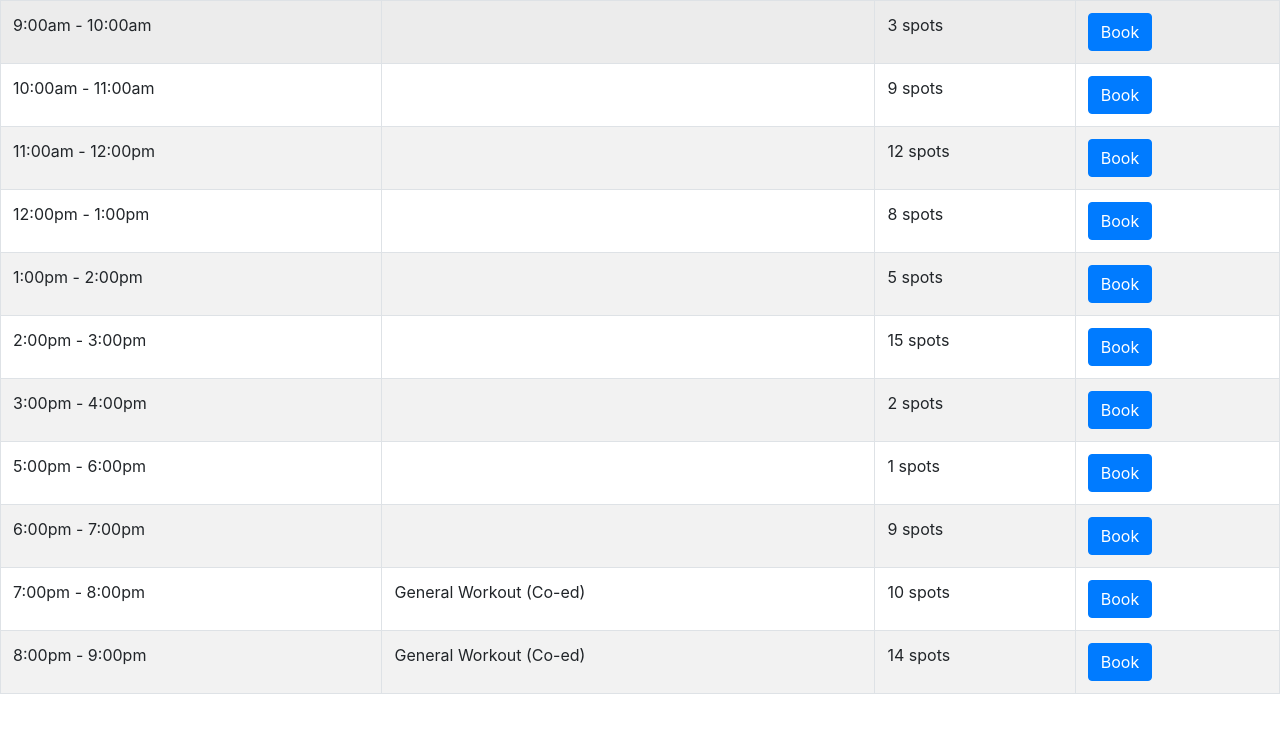
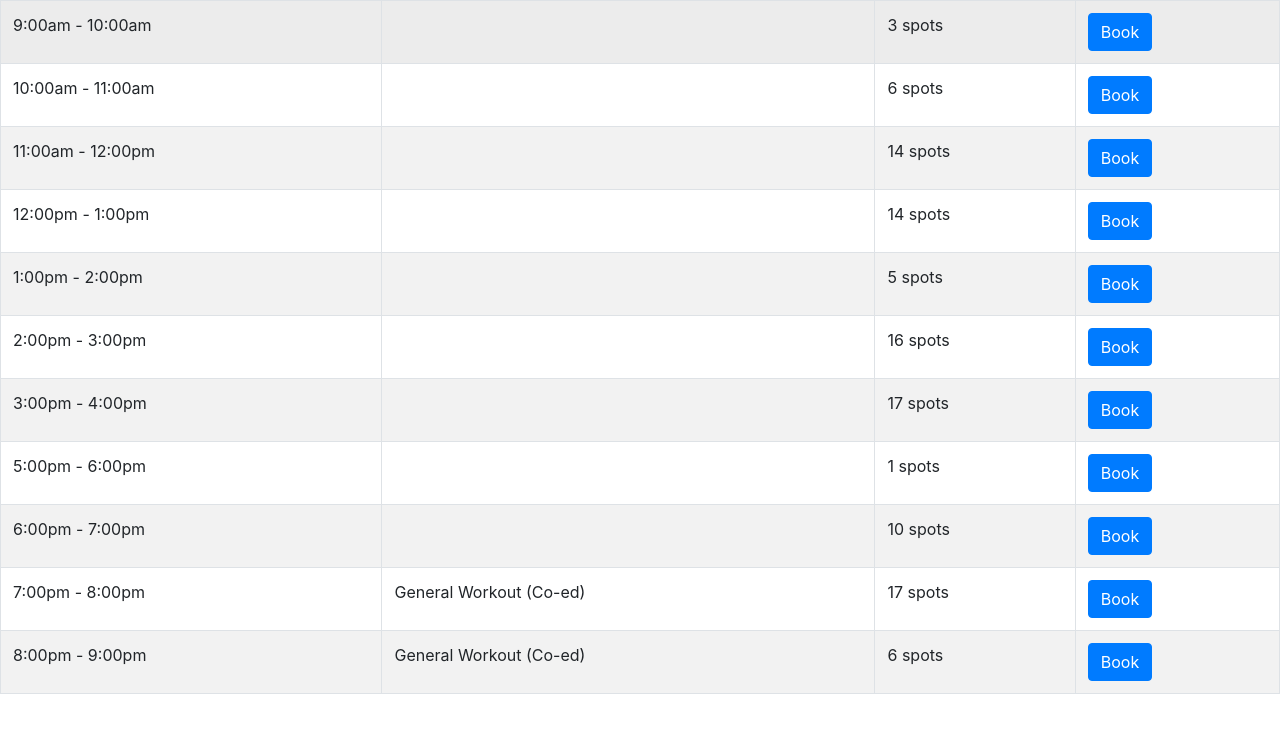
Before and after one commit to JoshuaConcon/VelocityHackathon, a React (Create React App) app in the folder demo/: page /tiles in a window 1280 px wide. Shown: the top 732 px of the page. Built offline with nearby package versions, Linux system fonts and the light colour scheme.

Commit message:
making changes

```diff
--- a/demo/src/components/Calendar/calendar.js
+++ b/demo/src/components/Calendar/calendar.js
@@ -26,9 +26,8 @@ export default class BookingCalendar extends React.Component {
     }
 
     updateOption(e) {
-        console.log(e.target.value);
         this.setState({
-            selectedOption: e.target.value
+            selectedOption: e.target.outerText
         })
     }
 
@@ -44,21 +43,13 @@ export default class BookingCalendar extends React.Component {
             <div style={{marginLeft: "35%", marginRight: "30%", marginTop: "25px"}}>
                 <Calendar className="shadow mb-5 bg-white rounded" style={{width: "50%", border: "none"}} onChange={this.updateDate} />
             </div>
-            {/* <div className="shadow mb-5 bg-white rounded" style={{marginLeft: "25%", marginRight: "30%", marginTop: "25px"}}>
-                <DropdownButton key="Danger" id='dropdown-variants-Danger' variant="danger" title={this.state.selectedOption} onClick={this.updateOption}>
+            <div style={{marginLeft: "25%", marginRight: "30%", marginTop: "25px"}}>
+                <DropdownButton style={{textAlign: "center"}} key="Danger" id='dropdown-variants-Danger' variant="danger" title={this.state.selectedOption} onClick={this.updateOption}>
                     <Dropdown.Item eventKey="General Work Out">General Work Out</Dropdown.Item>
                     <Dropdown.Item eventKey="Cardio/Treadmill">Cardio/Treadmill</Dropdown.Item>
                     <Dropdown.Item eventKey="Yoga Room">Yoga Room</Dropdown.Item>
                 </DropdownButton>
-            </div> */}
-            <Form.Group style={{width: "25%", marginLeft: "35%"}} controlId="formSector">
-                <Form.Control as="select" defaultValue="Select Workout" onChange={this.updateDate}>
-                    <option>Select Workout</option>
-                    <option>General Workout</option>
-                    <option>Cardio/Treadmill</option>
-                    <option>Yogo Room</option>
-                </Form.Control>
-            </Form.Group>
+            </div>
             <div className="shadow mb-5 bg-white rounded" style={{marginLeft: "25%", marginRight: "30%", marginTop: "25px"}}>
                 {this.state.selectedOption != "Please select a workout" ? <Tiles name={this.state.selectedOption}/> : <div></div>}
             </div>
--- a/demo/src/components/Tiles.js
+++ b/demo/src/components/Tiles.js
@@ -21,61 +21,61 @@ class Tiles extends Component {
                     <tr>
                         <td>10:00am - 11:00am</td>
                         <td>{this.props.name}</td>
-                        <td>9 spots</td>
+                        <td>{Math.floor(1 + Math.random() * (20 - 1))} spots</td>
                         <td><Button>Book</Button></td>
                     </tr>
                     <tr>
                         <td>11:00am - 12:00pm</td>
                         <td>{this.props.name}</td>
-                        <td>12 spots</td>
+                        <td>{Math.floor(1 + Math.random() * (20 - 1))} spots</td>
                         <td><Button>Book</Button></td>
                     </tr>
                     <tr>
                         <td>12:00pm - 1:00pm</td>
                         <td>{this.props.name}</td>
-                        <td>8 spots</td>
+                        <td>{Math.floor(1 + Math.random() * (20 - 1))} spots</td>
                         <td><Button>Book</Button></td>
                     </tr>
                     <tr>
                         <td>1:00pm - 2:00pm</td>
                         <td>{this.props.name}</td>
-                        <td>5 spots</td>
+                        <td>{Math.floor(1 + Math.random() * (20 - 1))} spots</td>
                         <td><Button>Book</Button></td>
                     </tr>
                     <tr>
                         <td>2:00pm - 3:00pm</td>
                         <td>{this.props.name}</td>
-                        <td>15 spots</td>
+                        <td>{Math.floor(1 + Math.random() * (20 - 1))} spots</td>
                         <td><Button>Book</Button></td>
                     </tr>
                     <tr>
                         <td>3:00pm - 4:00pm</td>
                         <td>{this.props.name}</td>
-                        <td>2 spots</td>
+                        <td>{Math.floor(1 + Math.random() * (20 - 1))} spots</td>
                         <td><Button>Book</Button></td>
                     </tr>
                     <tr>
                         <td>5:00pm - 6:00pm</td>
                         <td>{this.props.name}</td>
-                        <td>1 spots</td>
+                        <td>{Math.floor(1 + Math.random() * (20 - 1))} spots</td>
                         <td><Button>Book</Button></td>
                     </tr>
                     <tr>
                         <td>6:00pm - 7:00pm</td>
                         <td>{this.props.name}</td>
-                        <td>9 spots</td>
+                        <td>{Math.floor(1 + Math.random() * (20 - 1))} spots</td>
                         <td><Button>Book</Button></td>
                     </tr>
                     <tr>
                         <td>7:00pm - 8:00pm</td>
                         <td>General Workout (Co-ed)</td>
-                        <td>10 spots</td>
+                        <td>{Math.floor(1 + Math.random() * (20 - 1))} spots</td>
                         <td><Button>Book</Button></td>
                     </tr>
                     <tr>
                         <td>8:00pm - 9:00pm</td>
                         <td>General Workout (Co-ed)</td>
-                        <td>14 spots</td>
+                        <td>{Math.floor(1 + Math.random() * (20 - 1))} spots</td>
                         <td><Button>Book</Button></td>
                     </tr>
                 </tbody>
```
